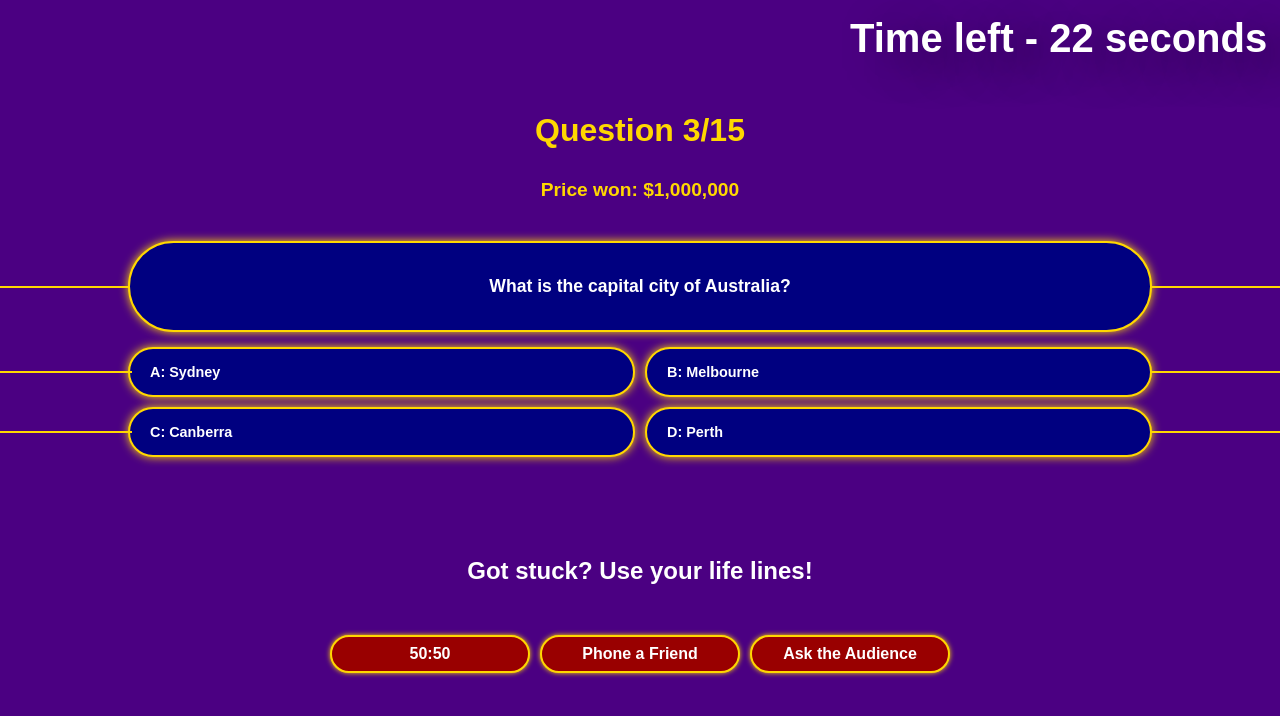
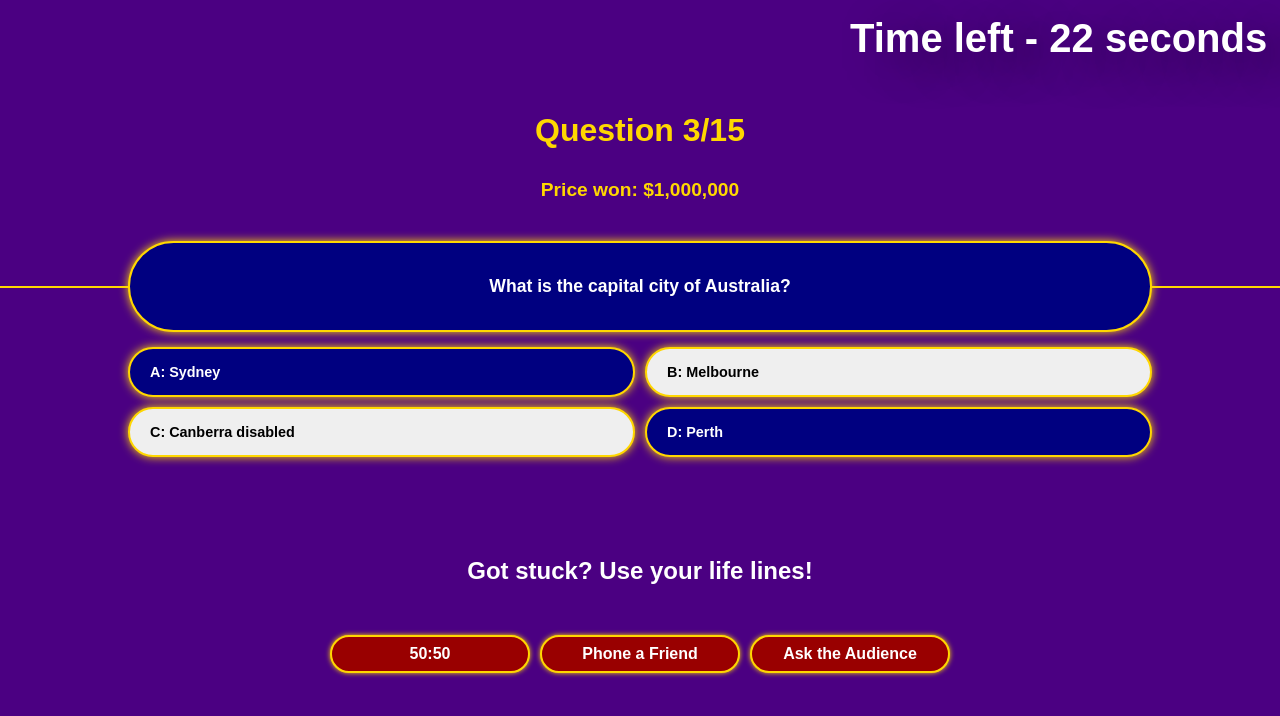
Before and after one commit to newageproductsgit/hackathon_team_v3, a Next.js app: page /play/single-player/game in a window 1280 px wide. Both pictures are taken after a click on the button "50:50". Shown: the top 716 px of the page. Built offline with nearby package versions, Linux system fonts and the light colour scheme; no server answers.

Commit message:
disabled added

```diff
--- a/pages/play/single-player/game/index.js
+++ b/pages/play/single-player/game/index.js
@@ -1,5 +1,21 @@
 import React, { useState, useEffect } from "react";
 import styles from "../../question.module.css";
+
+const disabled={
+  minHeight: '50px',
+  color: '#ffffff',
+  padding: '10px 20px',
+  fontSize: '0.9em',
+  cursor: 'pointer',
+  border: '2px solid #ffd700',
+  position: 'relative',
+  textAlign: 'left',
+  borderRadius: '50px',
+  boxShadow: '0 0 10px #ffd700',
+  transition: 'all 0.3s ease',
+  color:'#000',
+  pointerEvent:'none',
+};
 
 const GameQuestionContainer = () => {
   const [timeLeft, setTimeLeft] = useState(30);
@@ -29,18 +45,22 @@ const GameQuestionContainer = () => {
             <p>What is the capital city of Australia?</p>
           </div>
           <div className={styles.answersGrid}>
-            <button className={`${styles.answerBtn} ${styles.answerBtn_left}`}>
-              A: Sydney
-            </button>
-            <button className={`${styles.answerBtn} ${styles.answerBtn_right}`}>
-              B: Melbourne
-            </button>
-            <button className={`${styles.answerBtn} ${styles.answerBtn_left}`}>
-              C: Canberra
-            </button>
-            <button className={`${styles.answerBtn} ${styles.answerBtn_right}`}>
-              D: Perth
-            </button>
+          {
+              !showDisable ?
+              <>
+              <button className={styles.answerBtn}>A: Sydney</button>
+              <button className={styles.answerBtn}>B: Melbourne</button>
+              <button className={styles.answerBtn}>C: Canberra</button>
+              <button className={styles.answerBtn}>D: Perth</button>
+              </>
+              :
+              <>
+              <button className={styles.answerBtn}>A: Sydney</button>
+              <button className={'disabled'} style={disabled}>B: Melbourne</button>
+              <button className={'disabled'} style={disabled}>C: Canberra disabled</button>
+              <button className={styles.answerBtn}>D: Perth</button>
+              </>
+            }
           </div>
           <div
             style={{
@@ -57,6 +77,7 @@ const GameQuestionContainer = () => {
             <button
               className={styles.lifelineBtn}
               data-hover-text="Removes two wrong answers"
+              onClick={handleDisable}
             >
               50:50
             </button>
```
